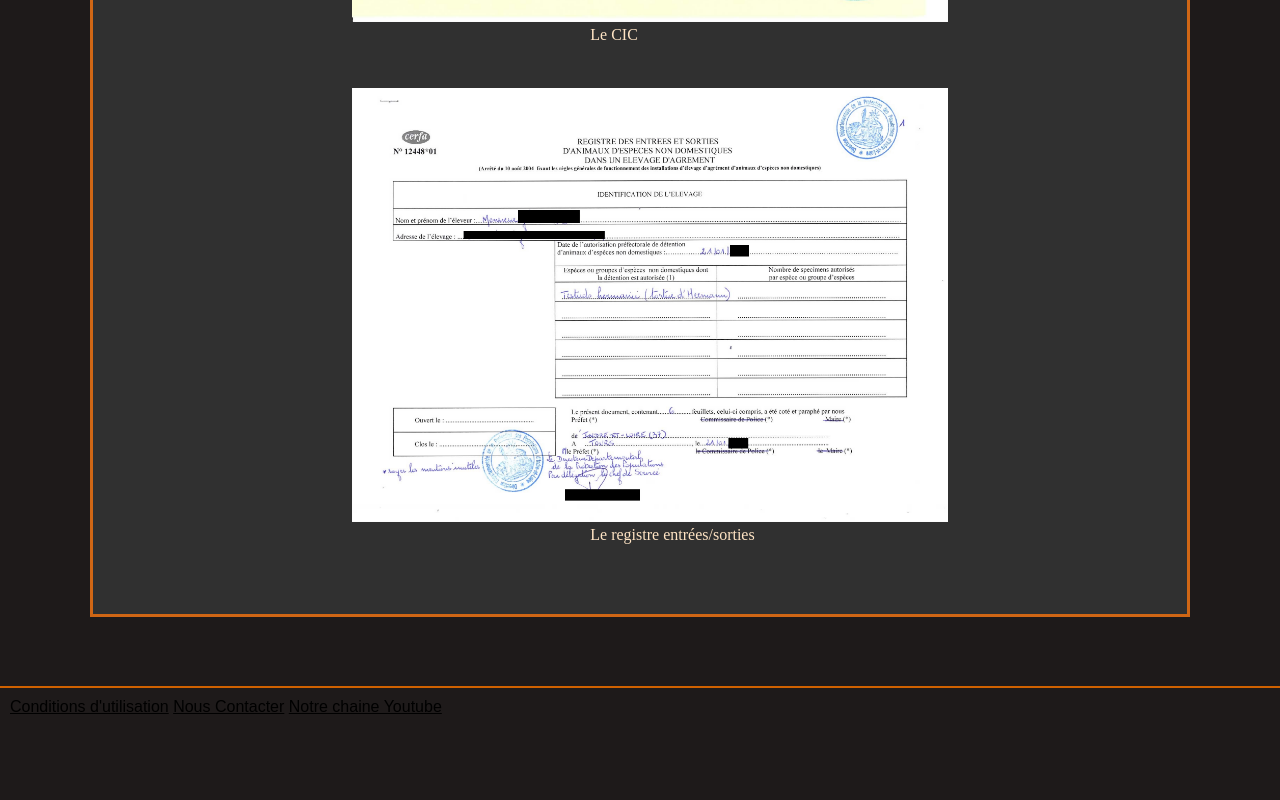
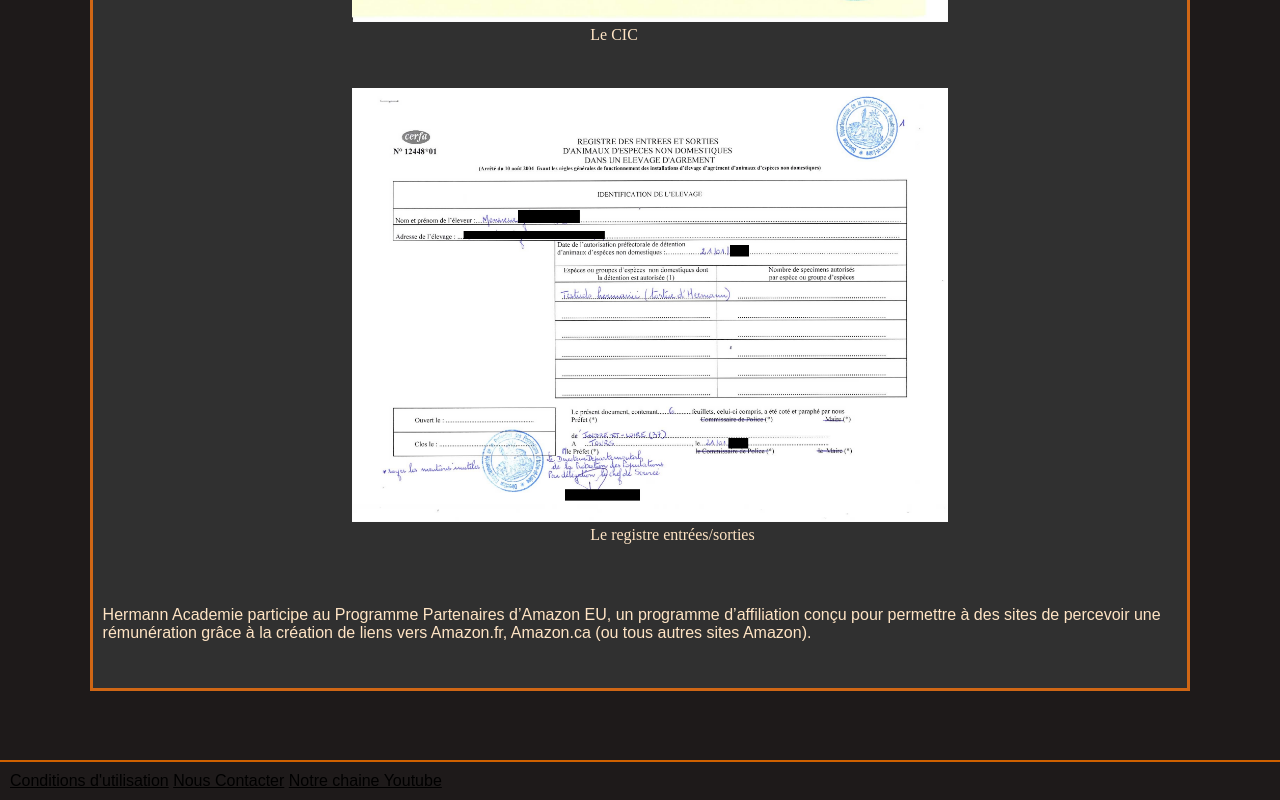
Before and after one commit to Hermann-Academie/Tortue-Hermann, a plain HTML site: page Reglementation.html in a window 1280 px wide. Shown: the part 4431-5231 px from the top of the page. Before the commit the page ends 5157 px from the top, so only its background shows below. Drawn offline with Linux system fonts and the light colour scheme.

Commit message:
Update Reglementation.html

```diff
--- a/Reglementation.html
+++ b/Reglementation.html
@@ -83,8 +83,9 @@ Modèles des documents:
 <img src='image/REGISTRE.JPG', height=75%, width=75% alt="REGISTRE">
 <figcaption>Le registre entrées/sorties</figcaption>
 </figure></div>
-
+<br/>
  <br/>
+ <p>Hermann Academie participe au Programme Partenaires d’Amazon EU, un programme d’affiliation conçu pour permettre à des sites de percevoir une rémunération grâce à la création de liens vers Amazon.fr, Amazon.ca (ou tous autres sites Amazon).</p>
  <br/>
  <br>
  </article>
```
